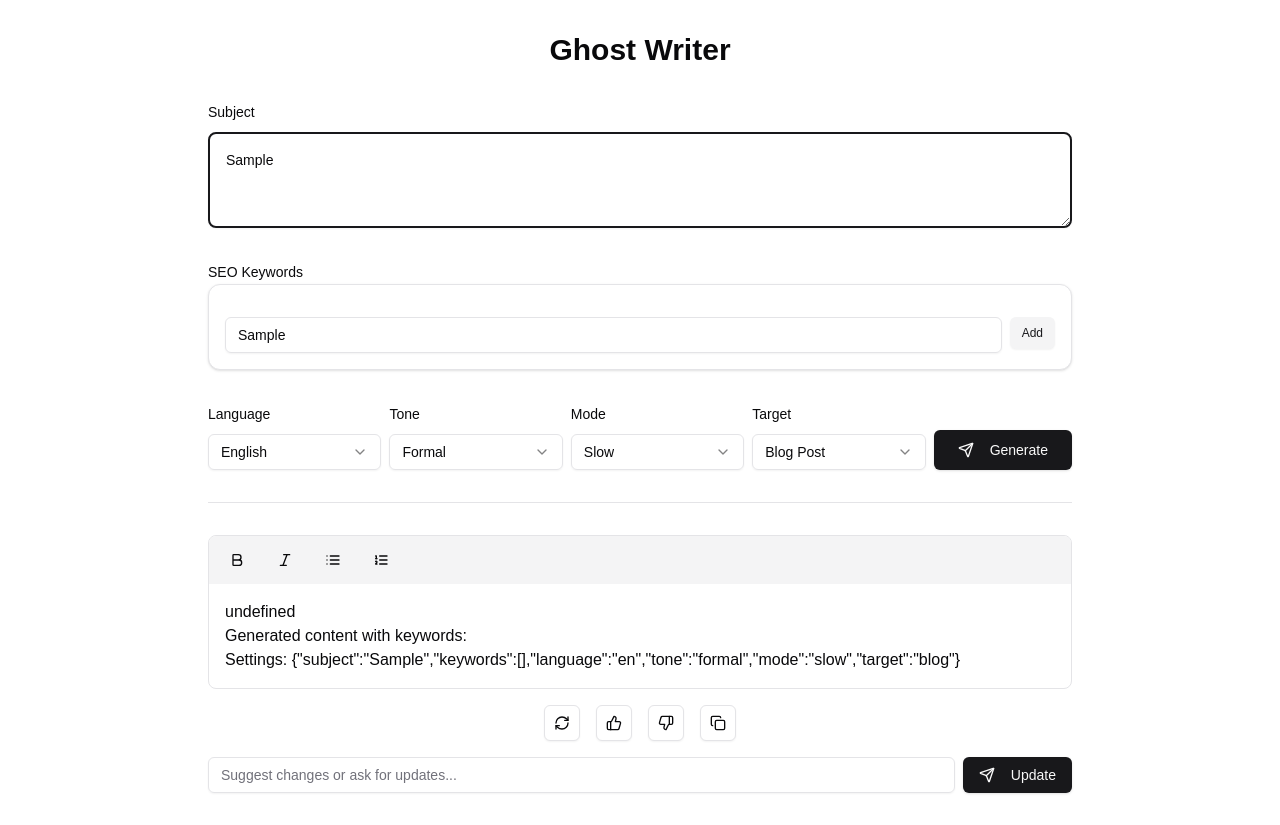
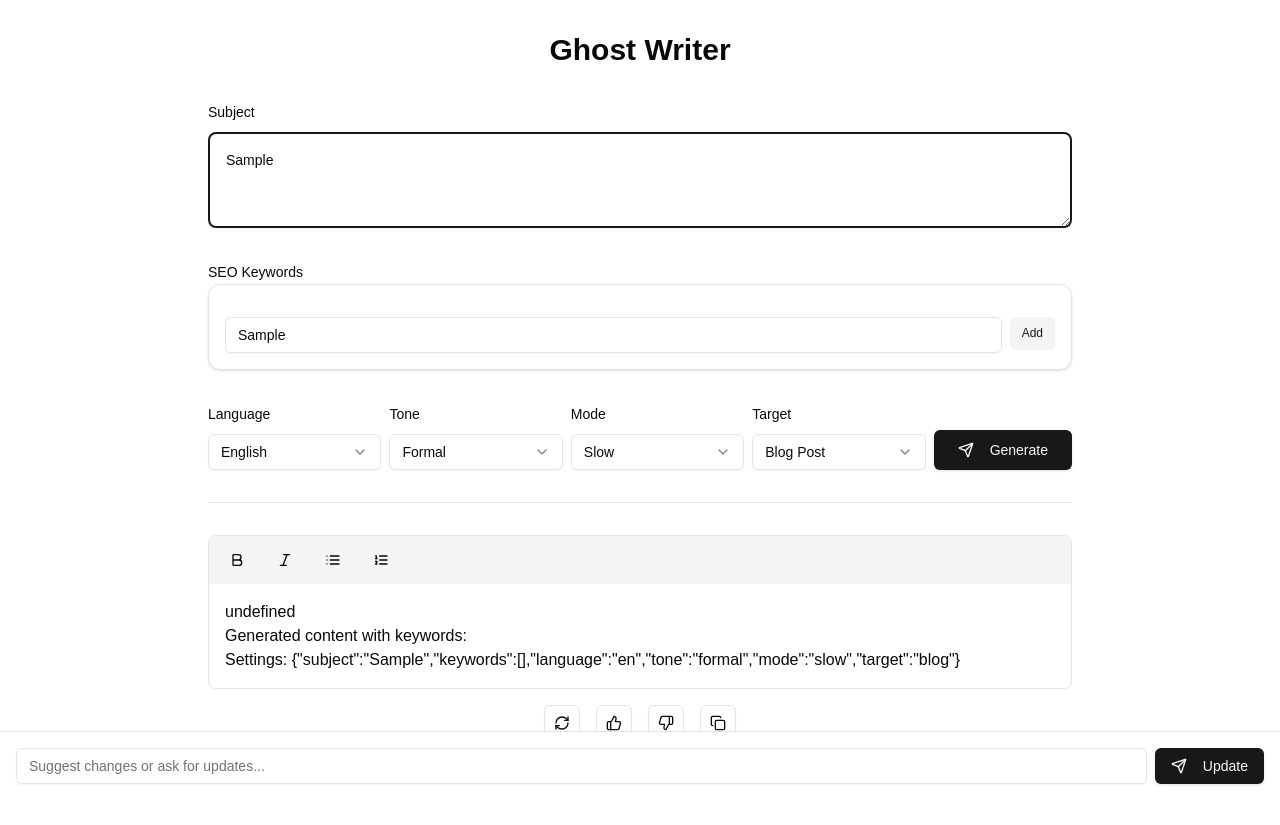
Before and after one commit to barancezayirli/ghost-writer, a Next.js app: page / in a window 1280 px wide. Both pictures are taken after typing "Sample", "Sample" into the empty fields and a click on the button "Generate". After the commit the page ends 800 px from the top, so only its background shows below. Built offline with nearby package versions, Linux system fonts and the light colour scheme.

Commit message:
Refactor ContentUpdateForm layout: move form to a fixed position at the bottom and center it within the viewport

```diff
--- a/src/components/ghost-writer/content-update-form.tsx
+++ b/src/components/ghost-writer/content-update-form.tsx
@@ -17,7 +17,8 @@ export function ContentUpdateForm({ onUpdate }: ContentUpdateFormProps) {
   };
 
   return (
-    <form onSubmit={handleSubmit} className="flex items-center space-x-2 mt-4">
+    <div className="fixed bottom-0 left-0 right-0 p-4 bg-background border-t">
+      <form onSubmit={handleSubmit} className="flex items-center space-x-2 max-w-7xl mx-auto">
         <Input
           value={updateInput}
           onChange={(e) => setUpdateInput(e.target.value)}
@@ -29,5 +30,6 @@ export function ContentUpdateForm({ onUpdate }: ContentUpdateFormProps) {
           Update
         </Button>
       </form>
+    </div>
   );
 }
```
Lines whose indentation alone changed are shown as unchanged.
